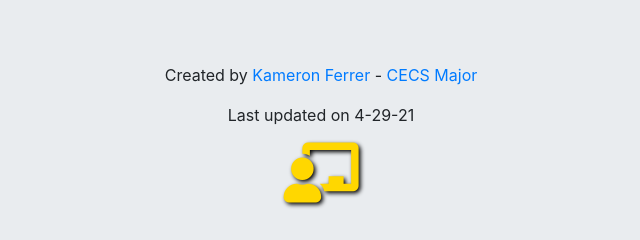
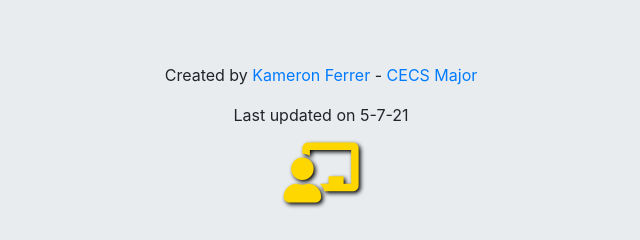
Before and after one commit to kickingdude/kameroncsulb, a plain HTML site: page index.html in a window 1280 px wide. Shown: the part 978-1218 px from the top of the page, 319-959 px from the left. Drawn offline with nearby package versions, Linux system fonts and the light colour scheme.

Commit message:
Update index.html

```diff
--- a/index.html
+++ b/index.html
@@ -62,7 +62,7 @@ I am a single mom and have a son who is 22 yrs old and a daughter who is 16. My
    <hr class="featurette-divider">
 
 <div class="jumbotron text-center" style="margin-bottom:0">
-  <p>Created by <a href="mailto:kameron.ferrer@student.csulb.edu">Kameron Ferrer</a> -  <a href="https://www.twitch.tv/kickingdude16" target="_blank">CECS Major</a></p><p>Last updated on 4-29-21</p>
+  <p>Created by <a href="mailto:kameron.ferrer@student.csulb.edu">Kameron Ferrer</a> -  <a href="https://www.twitch.tv/kickingdude16" target="_blank">CECS Major</a></p><p>Last updated on 5-7-21</p>
     <i class="fas fa-chalkboard-teacher" style="font-size:60px;color:gold;text-shadow:2px 2px 4px #000000;"></i>
 </div>
     </div>
```
